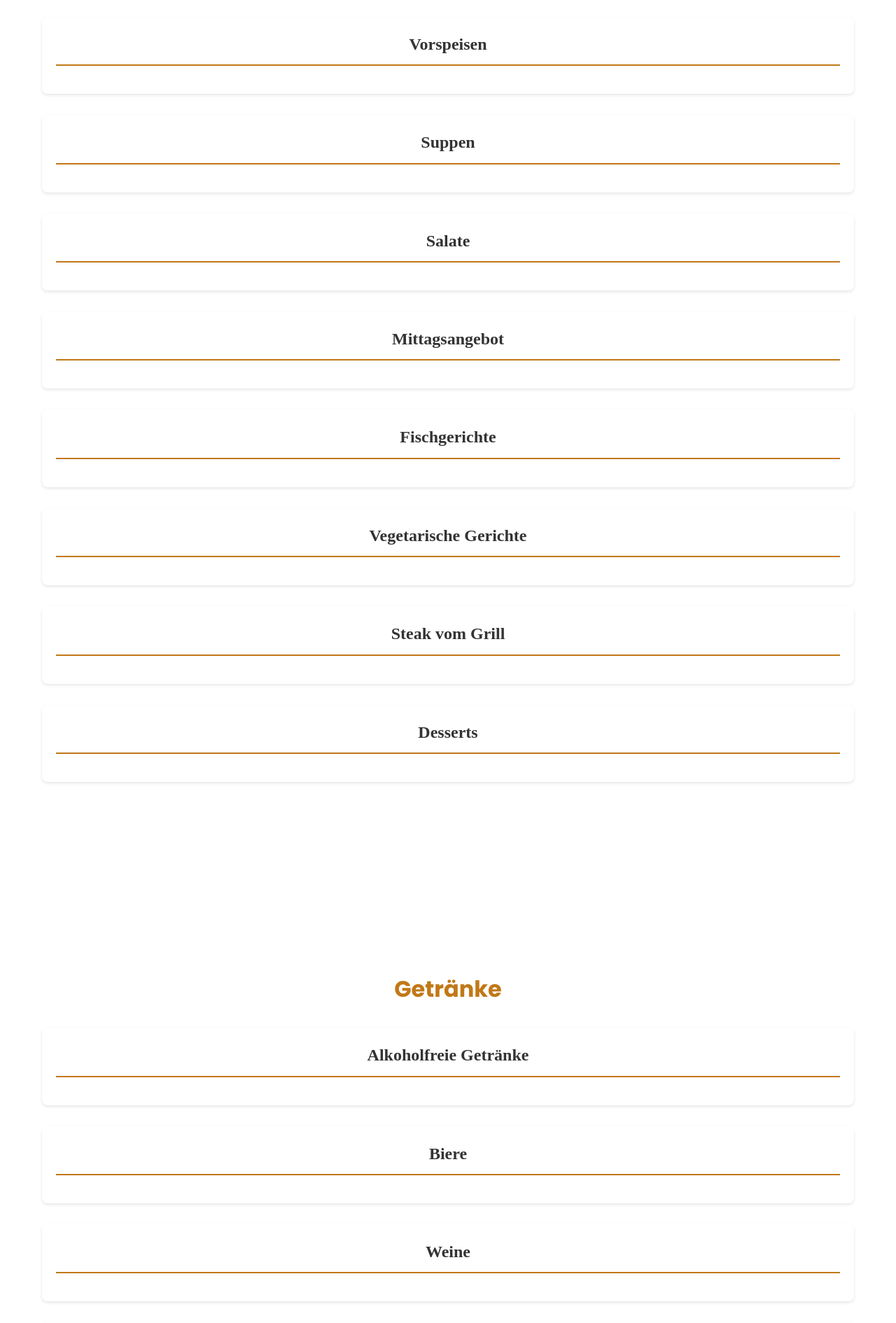
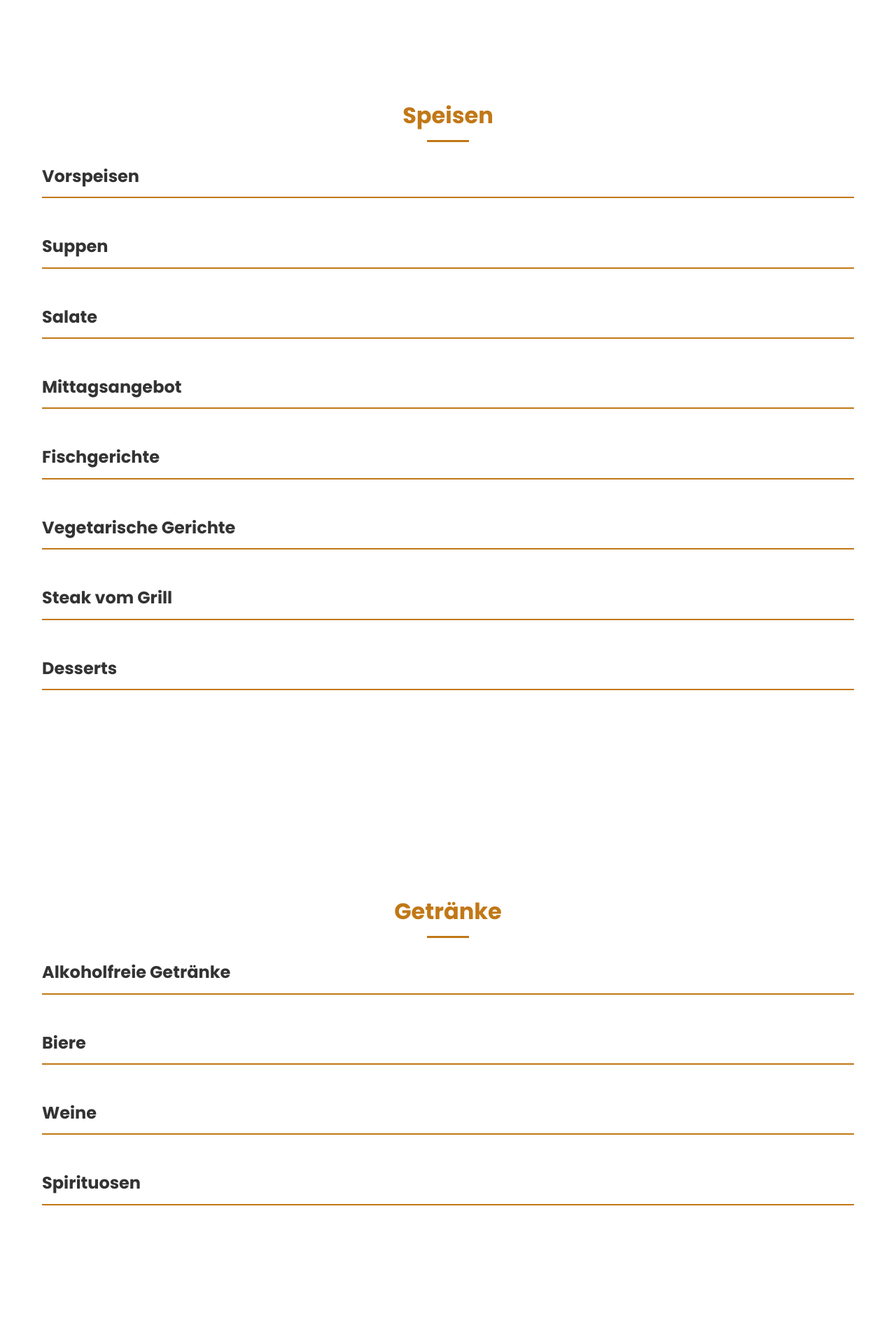
Before and after one commit to GammelKevin/Alas-Moos, a Flask app: page /menu in a window 1280 px wide. Shown: the part 355-2245 px from the top of the page at 70% size. Run offline with Flask 3, Linux system fonts and the light colour scheme; parts of the project's set-up code (start-up, migrations or seed data) failed here and were passed over.

Commit message:
Fix menu template and routes

```diff
--- a/app.py
+++ b/app.py
@@ -104,13 +104,13 @@
 
 @app.route('/menu')
 def menu():
-    food_items = MenuItem.query.filter_by(active=True, is_drink=False).order_by(MenuItem.order).all()
-    drink_items = MenuItem.query.filter_by(active=True, is_drink=True).order_by(MenuItem.order).all()
-    categories = MenuCategory.query.filter_by(active=True).order_by(MenuCategory.order).all()
+    categories = MenuCategory.query.order_by(MenuCategory.order).all()
+    food_items = MenuItem.query.filter_by(is_drink=False, active=True).order_by(MenuItem.order).all()
+    drink_items = MenuItem.query.filter_by(is_drink=True, active=True).order_by(MenuItem.order).all()
     return render_template('menu.html',
+                         categories=categories,
                          food_items=food_items,
-                         drink_items=drink_items,
-                         categories=categories)
+                         drink_items=drink_items)
 
 @app.route('/login', methods=['GET', 'POST'])
 def login():
--- a/templates/menu.html
+++ b/templates/menu.html
@@ -1,27 +1,34 @@
 {% extends "base.html" %}
 
 {% block content %}
-<section class="menu-page">
-    <div class="container">
-        <h1 class="section-title">Unsere Speisekarte</h1>
+<div class="menu-page">
+    <!-- Hero Section -->
+    <div class="menu-hero">
+        <div class="hero-overlay"></div>
+        <div class="hero-content">
+            <h1>Unsere Speisekarte</h1>
+            <p>Traditionelle griechische Küche in Moos</p>
+        </div>
+    </div>
 
+    <div class="menu-container">
         <!-- Speisen -->
-        <div class="menu-section">
+        <section class="menu-section">
             <h2>Speisen</h2>
             {% for category in categories %}
                 {% if not category.is_drink_category %}
-                    <div class="menu-category">
+                    <div class="category-section">
                         <h3>{{ category.display_name }}</h3>
                         <div class="menu-items">
                             {% for item in menu_items %}
                                 {% if item.category_id == category.id %}
                                     <div class="menu-item">
-                                        <div class="menu-item-header">
-                                            <h4 class="menu-item-name">{{ item.name }}</h4>
-                                            <span class="menu-item-price">{{ "%.2f"|format(item.price) }} €</span>
+                                        <div class="item-header">
+                                            <h4>{{ item.name }}</h4>
+                                            <span class="price">{{ "%.2f"|format(item.price) }} €</span>
                                         </div>
                                         {% if item.description %}
-                                            <p class="menu-item-description">{{ item.description }}</p>
+                                            <p class="description">{{ item.description }}</p>
                                         {% endif %}
                                     </div>
                                 {% endif %}
@@ -30,28 +37,30 @@
                     </div>
                 {% endif %}
             {% endfor %}
-        </div>
+        </section>
 
         <!-- Getränke -->
-        <div class="menu-section">
+        <section class="menu-section">
             <h2>Getränke</h2>
             {% for category in categories %}
                 {% if category.is_drink_category %}
-                    <div class="menu-category">
+                    <div class="category-section">
                         <h3>{{ category.display_name }}</h3>
                         <div class="menu-items">
                             {% for item in drink_items %}
                                 {% if item.category_id == category.id %}
                                     <div class="menu-item">
-                                        <div class="menu-item-header">
-                                            <h4 class="menu-item-name">{{ item.name }}</h4>
-                                            <span class="menu-item-price">{{ "%.2f"|format(item.price) }} €</span>
+                                        <div class="item-header">
+                                            <h4>
+                                                {{ item.name }}
+                                                {% if item.unit %}
+                                                    <span class="unit">({{ item.unit }})</span>
+                                                {% endif %}
+                                            </h4>
+                                            <span class="price">{{ "%.2f"|format(item.price) }} €</span>
                                         </div>
                                         {% if item.description %}
-                                            <p class="menu-item-description">{{ item.description }}</p>
-                                        {% endif %}
-                                        {% if item.unit %}
-                                            <span class="menu-item-unit">{{ item.unit }}</span>
+                                            <p class="description">{{ item.description }}</p>
                                         {% endif %}
                                     </div>
                                 {% endif %}
@@ -60,21 +69,59 @@
                     </div>
                 {% endif %}
             {% endfor %}
-        </div>
+        </section>
     </div>
-</section>
+</div>
 
 <style>
 .menu-page {
-    padding: 40px 0;
-    background-color: #fff;
+    width: 100%;
 }
 
-.section-title {
+.menu-hero {
+    position: relative;
+    height: 300px;
+    background-image: url('{{ url_for("static", filename="images/menu-header.jpg") }}');
+    background-size: cover;
+    background-position: center;
+    margin-bottom: 40px;
+}
+
+.hero-overlay {
+    position: absolute;
+    top: 0;
+    left: 0;
+    right: 0;
+    bottom: 0;
+    background: rgba(0, 0, 0, 0.5);
+}
+
+.hero-content {
+    position: relative;
+    height: 100%;
+    display: flex;
+    flex-direction: column;
+    justify-content: center;
+    align-items: center;
+    color: white;
     text-align: center;
-    margin-bottom: 40px;
-    color: #333;
-    font-size: 2.5em;
+}
+
+.hero-content h1 {
+    font-size: 3em;
+    margin-bottom: 10px;
+    text-shadow: 2px 2px 4px rgba(0, 0, 0, 0.5);
+}
+
+.hero-content p {
+    font-size: 1.2em;
+    text-shadow: 1px 1px 2px rgba(0, 0, 0, 0.5);
+}
+
+.menu-container {
+    max-width: 1200px;
+    margin: 0 auto;
+    padding: 0 20px;
 }
 
 .menu-section {
@@ -83,85 +130,87 @@
 
 .menu-section h2 {
     color: #c17817;
+    font-size: 2em;
     margin-bottom: 30px;
     text-align: center;
-    font-size: 2em;
+    position: relative;
 }
 
-.menu-category {
-    margin-bottom: 30px;
-    background: #fff;
-    padding: 20px;
-    border-radius: 8px;
-    box-shadow: 0 2px 4px rgba(0,0,0,0.1);
+.menu-section h2:after {
+    content: '';
+    display: block;
+    width: 60px;
+    height: 3px;
+    background: #c17817;
+    margin: 10px auto;
 }
 
-.menu-category h3 {
+.category-section {
+    margin-bottom: 30px;
+}
+
+.category-section h3 {
     color: #333;
+    font-size: 1.5em;
     margin-bottom: 20px;
     padding-bottom: 10px;
     border-bottom: 2px solid #c17817;
-    font-size: 1.5em;
 }
 
 .menu-items {
     display: grid;
     gap: 20px;
+    grid-template-columns: repeat(auto-fit, minmax(300px, 1fr));
 }
 
 .menu-item {
+    background: #fff;
     padding: 15px;
-    border-radius: 6px;
-    background: #f9f9f9;
-    transition: all 0.3s ease;
+    border-radius: 8px;
+    box-shadow: 0 2px 4px rgba(0,0,0,0.1);
 }
 
-.menu-item:hover {
-    transform: translateY(-2px);
-    box-shadow: 0 4px 8px rgba(0,0,0,0.1);
-}
-
-.menu-item-header {
+.item-header {
     display: flex;
     justify-content: space-between;
-    align-items: center;
+    align-items: baseline;
     margin-bottom: 8px;
 }
 
-.menu-item-name {
+.item-header h4 {
     color: #333;
     font-size: 1.2em;
     margin: 0;
 }
 
-.menu-item-price {
-    color: #c17817;
-    font-weight: bold;
-    font-size: 1.1em;
+.unit {
+    font-size: 0.8em;
+    color: #666;
+    margin-left: 5px;
 }
 
-.menu-item-description {
+.price {
+    color: #c17817;
+    font-weight: 600;
+}
+
+.description {
     color: #666;
     font-size: 0.9em;
-    margin: 8px 0;
+    margin: 0;
 }
 
-.menu-item-unit {
-    color: #888;
-    font-size: 0.8em;
-    display: block;
-    margin-top: 5px;
-}
+@media (max-width: 768px) {
+    .menu-hero {
+        height: 200px;
+    }
 
-@media (min-width: 768px) {
+    .hero-content h1 {
+        font-size: 2em;
+    }
+
     .menu-items {
-        grid-template-columns: repeat(2, 1fr);
-    }
-}
-
-@media (min-width: 1200px) {
-    .menu-items {
-        grid-template-columns: repeat(3, 1fr);
+        grid-template-columns: 1fr;
     }
 }
 </style>
```
